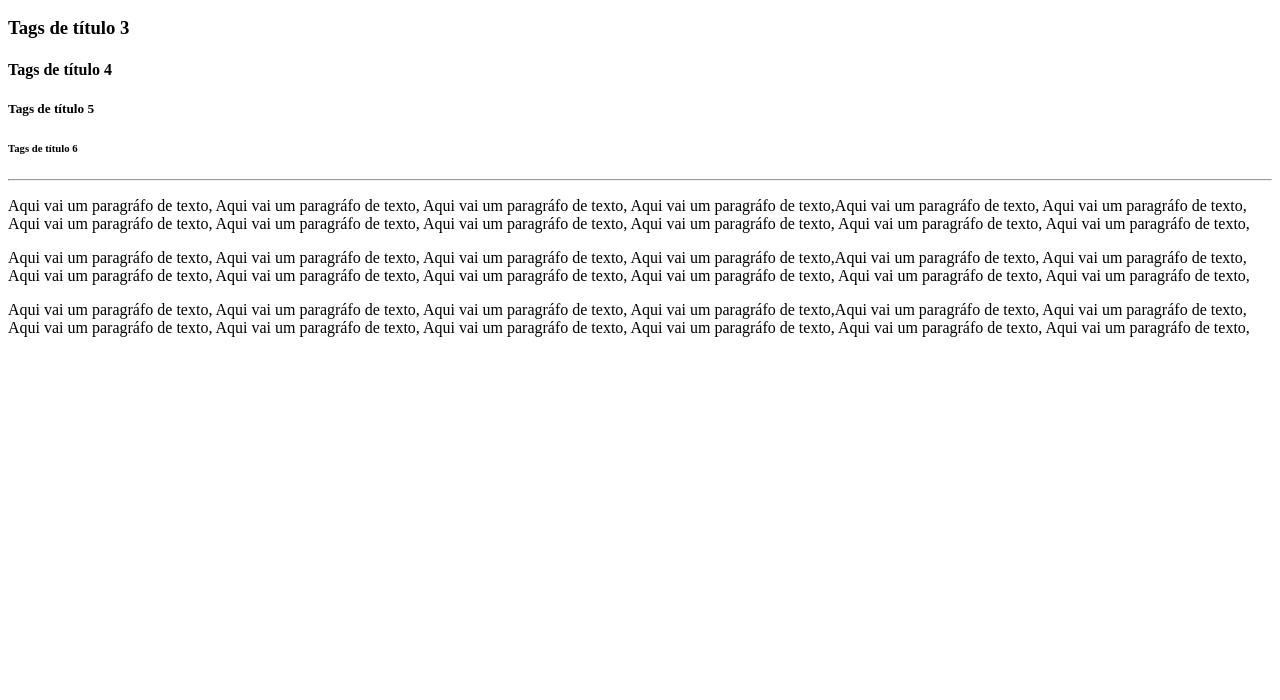
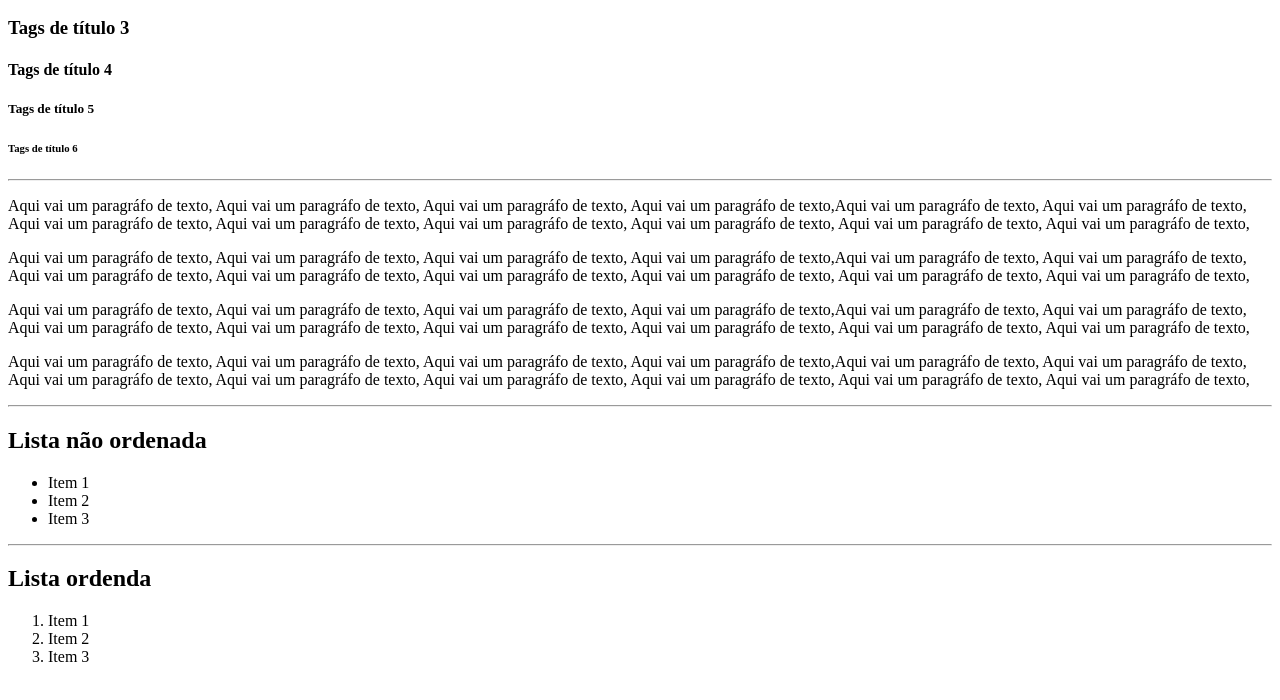
Before and after one commit to Ivy3290/intropog, a plain HTML site: page index.html in a window 1280 px wide. Shown: the part 96-796 px from the top of the page. Drawn offline with Linux system fonts and the light colour scheme.

Commit message:
Add files via upload

```diff
--- a/index.html
+++ b/index.html
@@ -17,3 +17,22 @@
 
 <p>Aqui vai um paragráfo de texto, Aqui vai um paragráfo de texto, Aqui vai um paragráfo de texto, Aqui vai um paragráfo de texto,Aqui vai um paragráfo de texto, Aqui vai um paragráfo de texto, Aqui vai um paragráfo de texto, Aqui vai um paragráfo de texto, Aqui vai um paragráfo de texto, Aqui vai um paragráfo de texto, Aqui vai um paragráfo de texto, Aqui vai um paragráfo de texto,
 </p>
+
+
+<p>Aqui vai um paragráfo de texto, Aqui vai um paragráfo de texto, Aqui vai um paragráfo de texto, Aqui vai um paragráfo de texto,Aqui vai um paragráfo de texto, Aqui vai um paragráfo de texto, Aqui vai um paragráfo de texto, Aqui vai um paragráfo de texto, Aqui vai um paragráfo de texto, Aqui vai um paragráfo de texto, Aqui vai um paragráfo de texto, Aqui vai um paragráfo de texto,
+</p>
+
+<hr>
+<h2>Lista não ordenada</h2>
+<ul>
+	<li>Item 1</li>
+	<li>Item 2</li>
+	<li>Item 3</li>
+ </ul>
+ <hr>
+ <h2>Lista ordenda</h2>
+ <ol>
+	<li>Item 1</li>
+	<li>Item 2</li>
+	<li>Item 3</li>
+ </ol>
```
